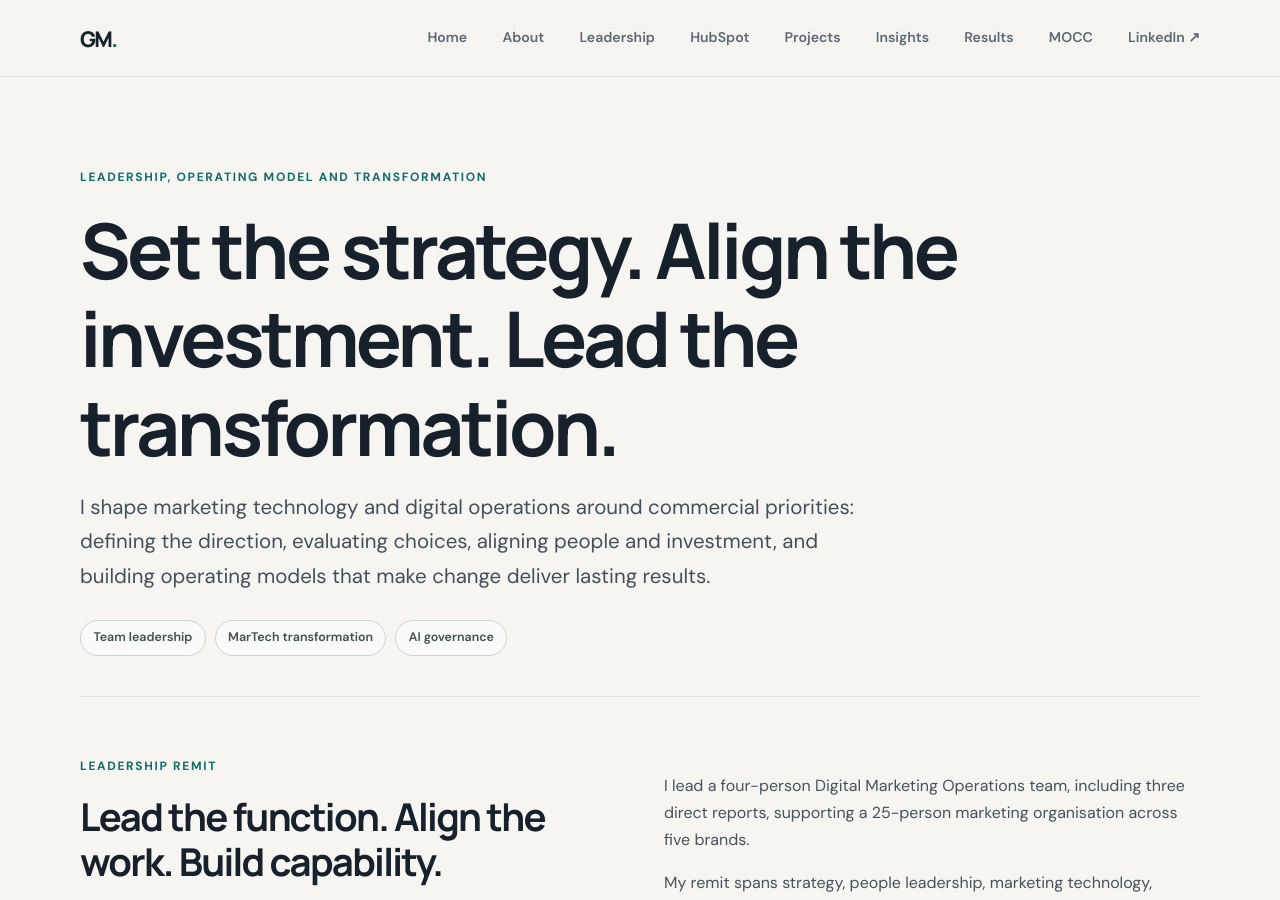
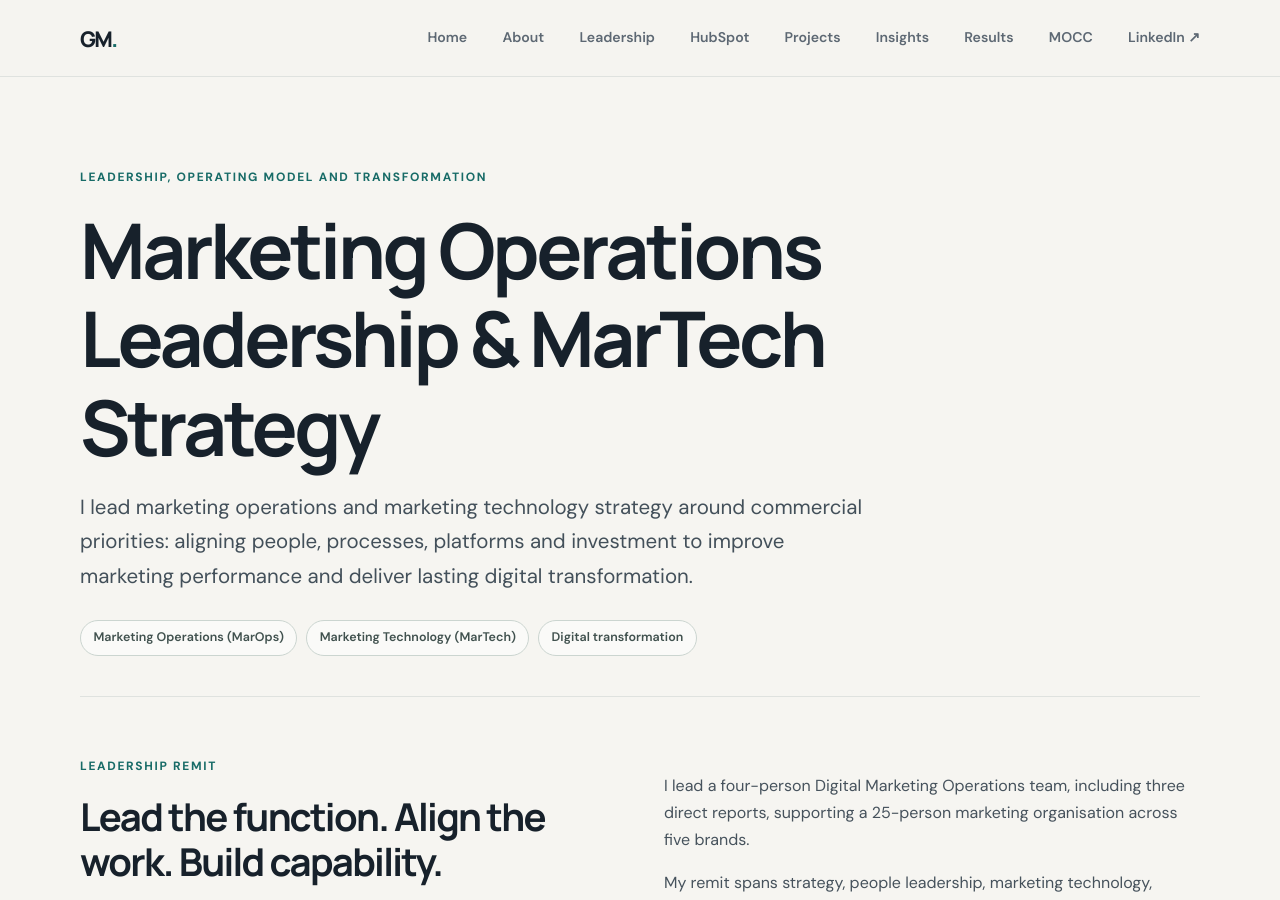
Before and after one commit to georgefwmurray/Marketing-Operations-Control-Centre, a Jekyll site: the page built from Leadership-&-Strategy.md, in a window 1280 px wide and 900 px high. Built offline with Jekyll 4.4.1, drawn with Linux system fonts in a browser that asks for light colours.

Commit message:
Strengthen Marketing Operations and MarTech leadership SEO

```diff
--- a/Leadership-&-Strategy.md
+++ b/Leadership-&-Strategy.md
@@ -1,13 +1,13 @@
 ---
-title: "Leadership & Strategy: Marketing Operations"
-description: "Leadership approach, commercial strategy, team development and the operating model behind marketing operations, MarTech and AI-enabled transformation."
+title: "Marketing Operations Leadership & MarTech Strategy | George Murray"
+description: "Explore George Murray’s approach to marketing operations leadership, MarTech strategy and AI-enabled transformation, connecting commercial priorities, people, processes and platforms."
 ---
 
 <div class="page-hero">
   <p class="eyebrow">Leadership, operating model and transformation</p>
-  <h1>Set the strategy. Align the investment. Lead the transformation.</h1>
-  <p class="page-lead">I shape marketing technology and digital operations around commercial priorities: defining the direction, evaluating choices, aligning people and investment, and building operating models that make change deliver lasting results.</p>
-  <div class="hero-tags"><span>Team leadership</span><span>MarTech transformation</span><span>AI governance</span></div>
+  <h1>Marketing Operations Leadership &amp; MarTech Strategy</h1>
+  <p class="page-lead">I lead marketing operations and marketing technology strategy around commercial priorities: aligning people, processes, platforms and investment to improve marketing performance and deliver lasting digital transformation.</p>
+  <div class="hero-tags"><span>Marketing Operations (MarOps)</span><span>Marketing Technology (MarTech)</span><span>Digital transformation</span></div>
 </div>
 
 <section class="content-section leadership-intro">
```
